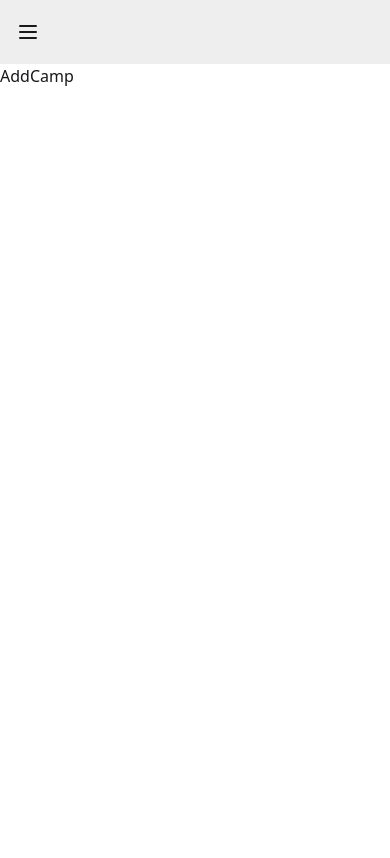
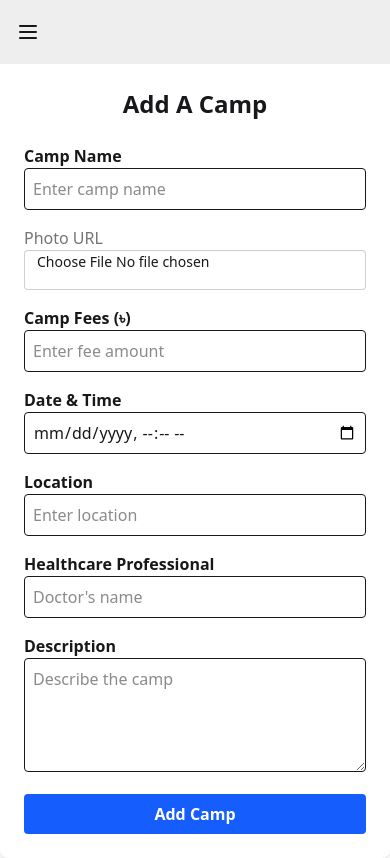
Before and after one commit to SheikhSalman-koli/assignment12-medicamp-client-side, a React (Vite) app: page /dashboard/add-camp in a window 390 px wide. Built offline with nearby package versions, Linux system fonts and the light colour scheme; no server answers.

Commit message:
add camp

```diff
--- a/src/Components/Navber/Navber.jsx
+++ b/src/Components/Navber/Navber.jsx
@@ -62,8 +62,8 @@ const Navber = () => {
                                 tabIndex={0}
                                 className="menu menu-sm dropdown-content bg-base-100 rounded-box z-1 -ml-25 mt-3 w-35 p-2 shadow space-y-3"
                             >
-                                <p className='text-[20px]'>{user?.displayName}</p>
-                                <NavLink to='/dashboard'>Dashboard</NavLink>
+                                <p className='text-base'>{user?.displayName}</p>
+                                <NavLink to='/dashboard' className='font-bold'>Dashboard</NavLink>
                                 <button
                                     onClick={handleLogout}
                                     type='submit'
--- a/src/Context/AuthProvider.jsx
+++ b/src/Context/AuthProvider.jsx
@@ -11,6 +11,7 @@ import {
     updateProfile,
 
 } from 'firebase/auth';
+import axios from 'axios';
 
 const AuthProvider = ({children}) => {
 
@@ -40,14 +41,24 @@ const AuthProvider = ({children}) => {
     }
 
     const logout =()=>{
+        localStorage.removeItem('token')
         return signOut(auth)
     }
 
 
     useEffect(()=>{
         const unSubscribe = onAuthStateChanged(auth, (currentUser)=>{
-
                 setUser(currentUser)
+                if(currentUser?.email){
+                    axios.post(`${import.meta.env.VITE_BASE_URL}/jwt`, {
+                        email: currentUser?.email
+                    })
+                    .then(res=> {
+                        localStorage.setItem('token',res?.data.token);
+                    })
+                }else{
+                    localStorage.removeItem('token')
+                }
                 setLoading(false)
 
         })
--- a/src/Hooks/useAxiosSecure.jsx
+++ b/src/Hooks/useAxiosSecure.jsx
@@ -1,15 +1,39 @@
+import axios from 'axios';
 import React from 'react';
+import UseAuth from './useAuth';
+import { useNavigate } from 'react-router';
+import toast from 'react-hot-toast';
+
+const axiosSecure = axios.create({
+    baseURL: `${import.meta.env.VITE_BASE_URL}`
+})
 
 const useAxiosSecure = () => {
+    const {logout} = UseAuth()
+    const navigate = useNavigate()
+    const token = localStorage.getItem('token')
 
-    // const axiosSecure =
+    axiosSecure.interceptors.request.use(config => {
 
+        config.headers.Authorization = `Bearer ${token}`
 
-    return (
-        <div>
+        return config
+    })
 
-        </div>
-    );
+    axiosSecure.interceptors.response.use(
+        res => res,
+        err =>{
+            if(err.status === 401 || err.status === 403){
+                logout()
+                .then(()=>{
+                    navigate('/signin')
+                }).catch(err=> toast.error(err.message))
+            }
+        return Promise.reject(err)
+    }
+    )
+
+    return axiosSecure
 };
 
 export default useAxiosSecure;
--- a/src/Hooks/useUserRole.jsx
+++ b/src/Hooks/useUserRole.jsx
@@ -18,7 +18,7 @@ const useUserRole = () => {
        return data.role;
     },
   });
-  console.log(role);
+  // console.log(role);
 
   return { role, isRoleLoading };
 };
--- a/src/LayOut/DashBoardLayout.jsx
+++ b/src/LayOut/DashBoardLayout.jsx
@@ -8,7 +8,7 @@ import ParticipantNav from '../Pages/DashBoard/Participant/ParticipantNav';
 
 const DashBoardLayout = () => {
     const{role, isRoleLoading}= useUserRole()
-    console.log(role);
+    // console.log(role);
 
     if(isRoleLoading) return <LoaderSpinner></LoaderSpinner>
 
--- a/src/Pages/Authentication/Signin.jsx
+++ b/src/Pages/Authentication/Signin.jsx
@@ -8,7 +8,7 @@ import { saveUser } from '../../Components/SharedComponents/Utils';
 
 const Signin = () => {
 
-    const { signInUser, user } = UseAuth()
+    const { signInUser, loading,} = UseAuth()
     const navigate = useNavigate()
     const {
         register,
@@ -98,7 +98,7 @@ const Signin = () => {
 
                     {/* Submit */}
                     <button type="submit" className="btn btn-primary w-full">
-                        Login
+                        {loading?(<span className="loading loading-spinner loading-lg"></span>) : 'login'}
                     </button>
                 </form>
 
--- a/src/Pages/DashBoard/Organizer/AddCamp.jsx
+++ b/src/Pages/DashBoard/Organizer/AddCamp.jsx
@@ -1,11 +1,157 @@
-import React from 'react';
+import { useForm } from 'react-hook-form';
+import { uploadPhoto } from '../../../Components/SharedComponents/Utils';
+import useAxiosSecure from '../../../Hooks/useAxiosSecure';
+import Swal from 'sweetalert2';
+import { useState } from 'react';
 
 const AddCamp = () => {
-    return (
+  const axiosSecure = useAxiosSecure()
+  const [proccess, setProccess] = useState(false)
+  const {
+    register,
+    handleSubmit,
+    reset,
+    formState: { errors },
+  } = useForm();
+
+  const onSubmit = async(data) => {
+    setProccess(true)
+    const newCamp = {
+      campName: data?.campName,
+      fees: parseFloat(data?.fees),
+      dateTime: new Date(data?.dateTime).toISOString(),
+      location: data?.location,
+      doctor: data?.doctor,
+      participantCount: 0,
+      description: data?.description,
+    };
+    const image= data?.photo?.[0]
+    const photo= await uploadPhoto(image)
+    const campData = {
+      ...newCamp,
+      photo: photo
+    }
+    // console.log('Camp Submitted:', campData);
+
+      try {
+      const res = await axiosSecure.post('/camps', campData);
+      if(res?.data?.insertedId){
+        setProccess(false)
+        Swal.fire('A camp added successfully!')
+      }
+    } catch (error) {
+      console.error('Error adding camp:', error.message);
+    }
+    // reset();
+  };
+
+  return (
+    <div className="max-w-4xl mx-auto p-6 bg-white rounded-lg shadow-md">
+      <h2 className="text-2xl font-bold mb-6 text-center">Add A Camp</h2>
+      <form onSubmit={handleSubmit(onSubmit)} className="grid grid-cols-1 md:grid-cols-2 gap-4">
+        {/* Camp Name */}
         <div>
-            AddCamp
+          <label className="font-semibold">Camp Name</label>
+          <input
+            {...register('campName', { required: 'Camp name is required' })}
+            type="text"
+            className="w-full p-2 border rounded"
+            placeholder="Enter camp name"
+          />
+          {errors.campName && <p className="text-red-500 text-sm">{errors.campName.message}</p>}
         </div>
-    );
+
+        {/* image */}
+        <div>
+          <label className="label">
+            <span className="label-text">Photo URL</span>
+          </label>
+          <input
+            type="file"
+            accept="image/*"
+            {...register('photo', {
+              required: 'Photo URL is required',
+            })}
+            placeholder="photo-url"
+            className={`input input-bordered w-full ${errors.photo ? 'input-error' : ''}`}
+          />
+          {errors.photo && (
+            <p className="text-red-500 text-sm mt-1">{errors.photo.message}</p>
+          )}
+        </div>
+
+
+        {/* Fees */}
+        <div>
+          <label className="font-semibold">Camp Fees (৳)</label>
+          <input
+            {...register('fees', { required: 'Camp fee is required', valueAsNumber: true })}
+            type="number"
+            className="w-full p-2 border rounded"
+            placeholder="Enter fee amount"
+          />
+          {errors.fees && <p className="text-red-500 text-sm">{errors.fees.message}</p>}
+        </div>
+
+        {/* Date & Time */}
+        <div>
+          <label className="font-semibold">Date & Time</label>
+          <input
+            {...register('dateTime', { required: 'Date & time is required' })}
+            type="datetime-local"
+            className="w-full p-2 border rounded"
+          />
+          {errors.dateTime && <p className="text-red-500 text-sm">{errors.dateTime.message}</p>}
+        </div>
+
+        {/* Location */}
+        <div>
+          <label className="font-semibold">Location</label>
+          <input
+            {...register('location', { required: 'Location is required' })}
+            type="text"
+            className="w-full p-2 border rounded"
+            placeholder="Enter location"
+          />
+          {errors.location && <p className="text-red-500 text-sm">{errors.location.message}</p>}
+        </div>
+
+        {/* Healthcare Professional Name */}
+        <div>
+          <label className="font-semibold">Healthcare Professional</label>
+          <input
+            {...register('doctor', { required: 'Doctor name is required' })}
+            type="text"
+            className="w-full p-2 border rounded"
+            placeholder="Doctor's name"
+          />
+          {errors.doctor && <p className="text-red-500 text-sm">{errors.doctor.message}</p>}
+        </div>
+
+        {/* Description (full width) */}
+        <div className="md:col-span-2">
+          <label className="font-semibold">Description</label>
+          <textarea
+            {...register('description', { required: 'Description is required' })}
+            className="w-full p-2 border rounded"
+            placeholder="Describe the camp"
+            rows={4}
+          />
+          {errors.description && <p className="text-red-500 text-sm">{errors.description.message}</p>}
+        </div>
+
+        {/* Submit Button (full width) */}
+        <div className="md:col-span-2">
+          <button
+            type="submit"
+            className="w-full bg-blue-600 text-white py-2 font-semibold rounded hover:bg-blue-700 transition"
+          >
+            {proccess ? 'proccessing to add...' : 'Add Camp'}
+          </button>
+        </div>
+      </form>
+    </div>
+  );
 };
 
 export default AddCamp;
--- a/src/Pages/Home/Home.jsx
+++ b/src/Pages/Home/Home.jsx
@@ -1,10 +1,13 @@
 import React from 'react';
 import Banner from '../../Components/Banner';
+import axios from 'axios';
 
 const Home = () => {
+
     return (
         <div className='max-w-10/12 mx-auto'>
             <Banner></Banner>
+
         </div>
     );
 };
```
